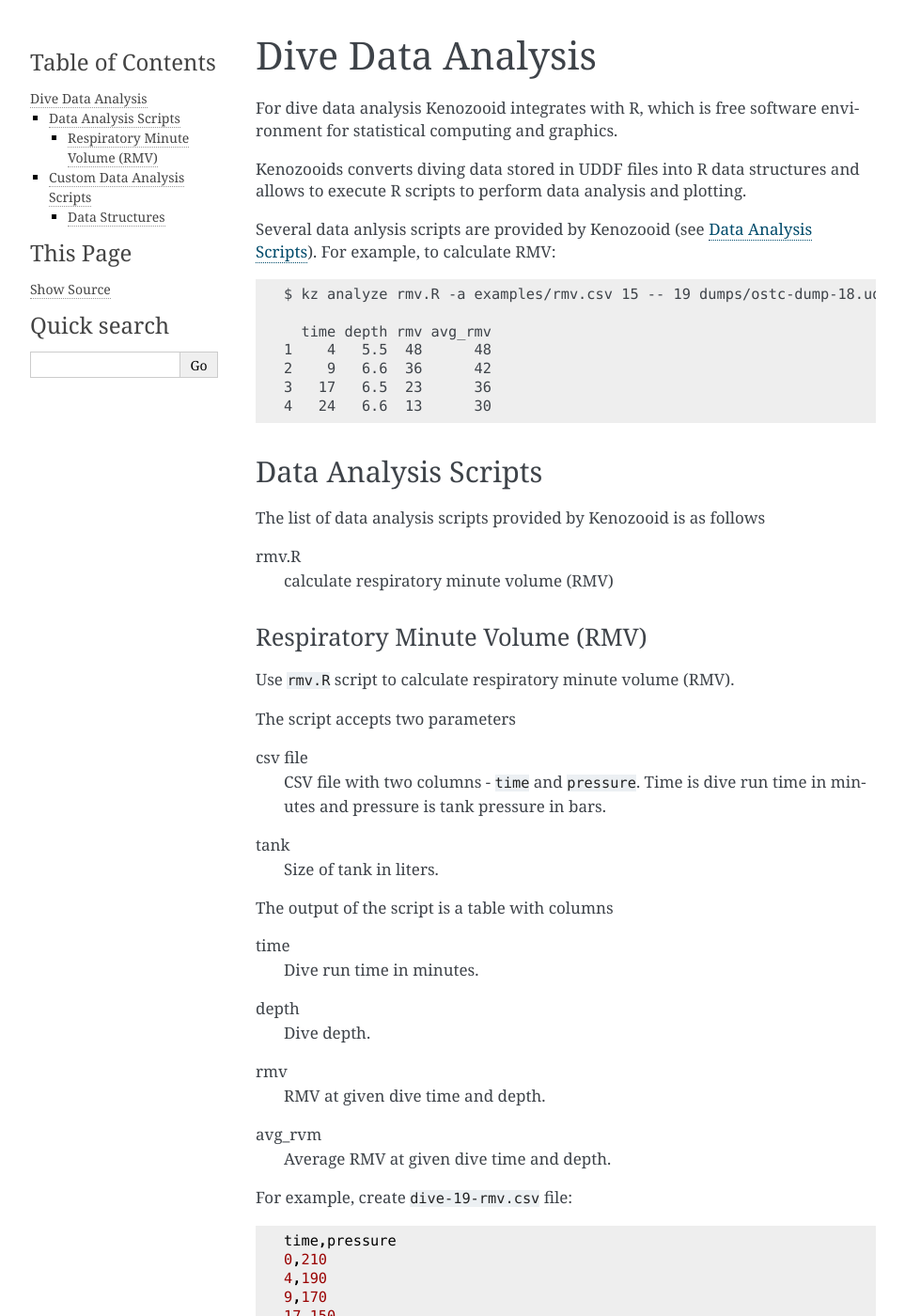
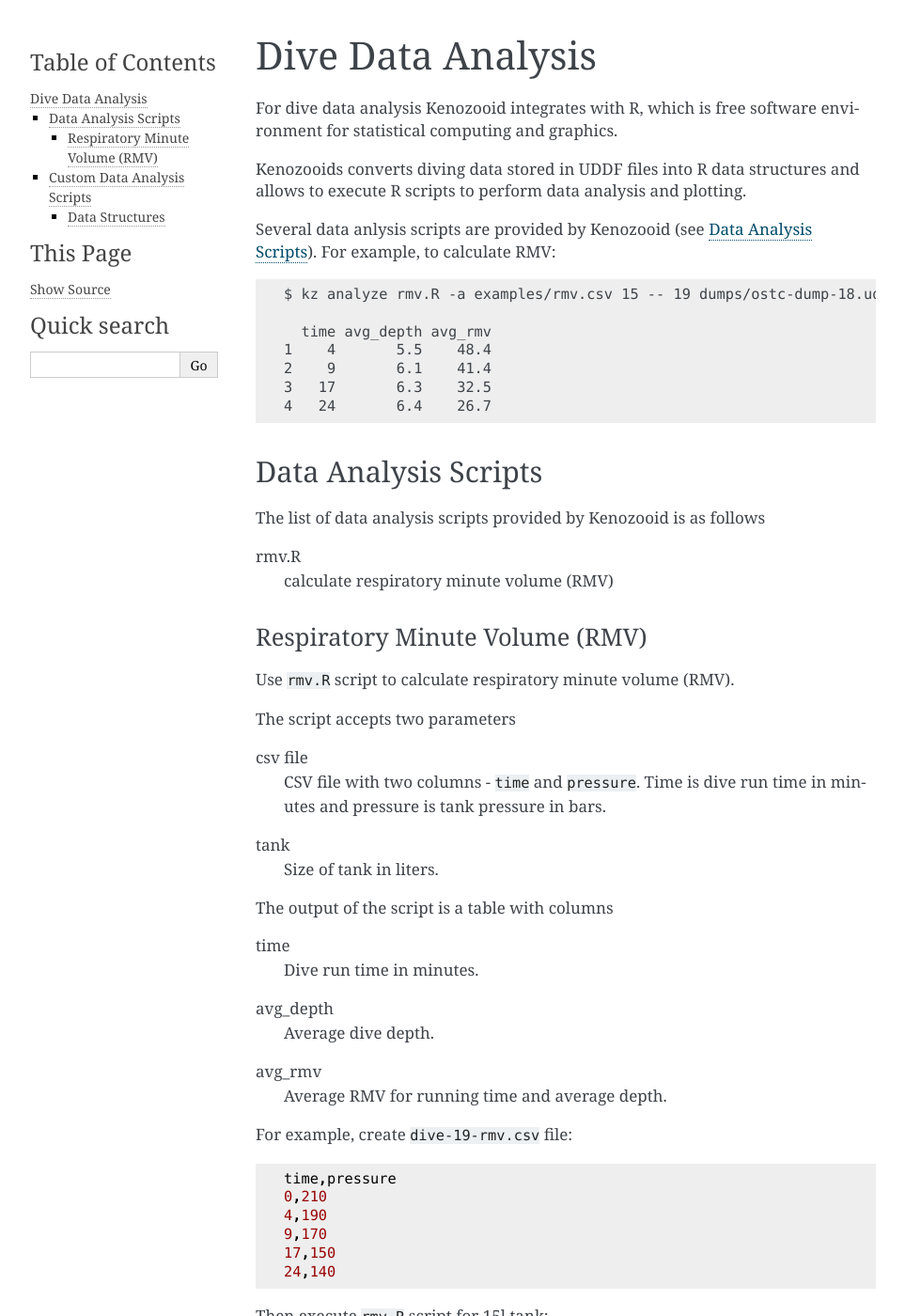
Before and after one commit to gitGNU/gnu_kenozooid, a Sphinx documentation site: the page built from doc/user/analysis.rst, in a window 1280 px wide and 1400 px high. Shown: the whole window at 94% size, without its empty margins (148-1111 px from the left). Built offline with Sphinx 7.4.7, drawn with Linux system fonts in a browser that asks for light colours; some of the changed text lies outside the part shown.

Commit message:
- simplified rmv analysis script to contain only time, average depth and   average rmv - fixed average RMV calculation in RMV analysis script

```diff
--- a/doc/user/analysis.rst
+++ b/doc/user/analysis.rst
@@ -11,11 +11,12 @@
 
     $ kz analyze rmv.R -a examples/rmv.csv 15 -- 19 dumps/ostc-dump-18.uddf
 
-      time depth rmv avg_rmv
-    1    4   5.5  48      48
-    2    9   6.6  36      42
-    3   17   6.5  23      36
-    4   24   6.6  13      30
+      time avg_depth avg_rmv
+    1    4       5.5    48.4
+    2    9       6.1    41.4
+    3   17       6.3    32.5
+    4   24       6.4    26.7
+
 
 .. _user-analysis-scripts:
 
@@ -42,12 +43,10 @@
 
 time
     Dive run time in minutes.
-depth
-    Dive depth.
-rmv
-    RMV at given dive time and depth.
-avg_rvm
-    Average RMV at given dive time and depth.
+avg_depth
+    Average dive depth.
+avg_rmv
+    Average RMV for running time and average depth.
 
 For example, create ``dive-19-rmv.csv`` file::
 
@@ -62,11 +61,11 @@
 
     $ kz analyze rmv.R -a dive-19-rmv.csv 15 -- 19 dumps/ostc-dump-18.uddf
 
-      time depth rmv avg_rmv
-    1    4   5.5  48      48
-    2    9   6.6  36      42
-    3   17   6.5  23      36
-    4   24   6.6  13      30
+      time avg_depth avg_rmv
+    1    4       5.5    48.4
+    2    9       6.1    41.4
+    3   17       6.3    32.5
+    4   24       6.4    26.7
 
 Custom Data Analysis Scripts
 ----------------------------
--- a/doc/user/changelog.rst
+++ b/doc/user/changelog.rst
@@ -3,6 +3,9 @@
 Kenozooid 0.9.0
 ---------------
 - added support for dive mode, i.e. open circuit, CCR, etc.
+- simplified RMV analysis script to contain only time, average depth and
+  average RMV
+- fixed average RMV calculation in RMV analysis script
 
 Kenozooid 0.8.0
 ---------------
```
Also changed, not shown: 1 other file.
